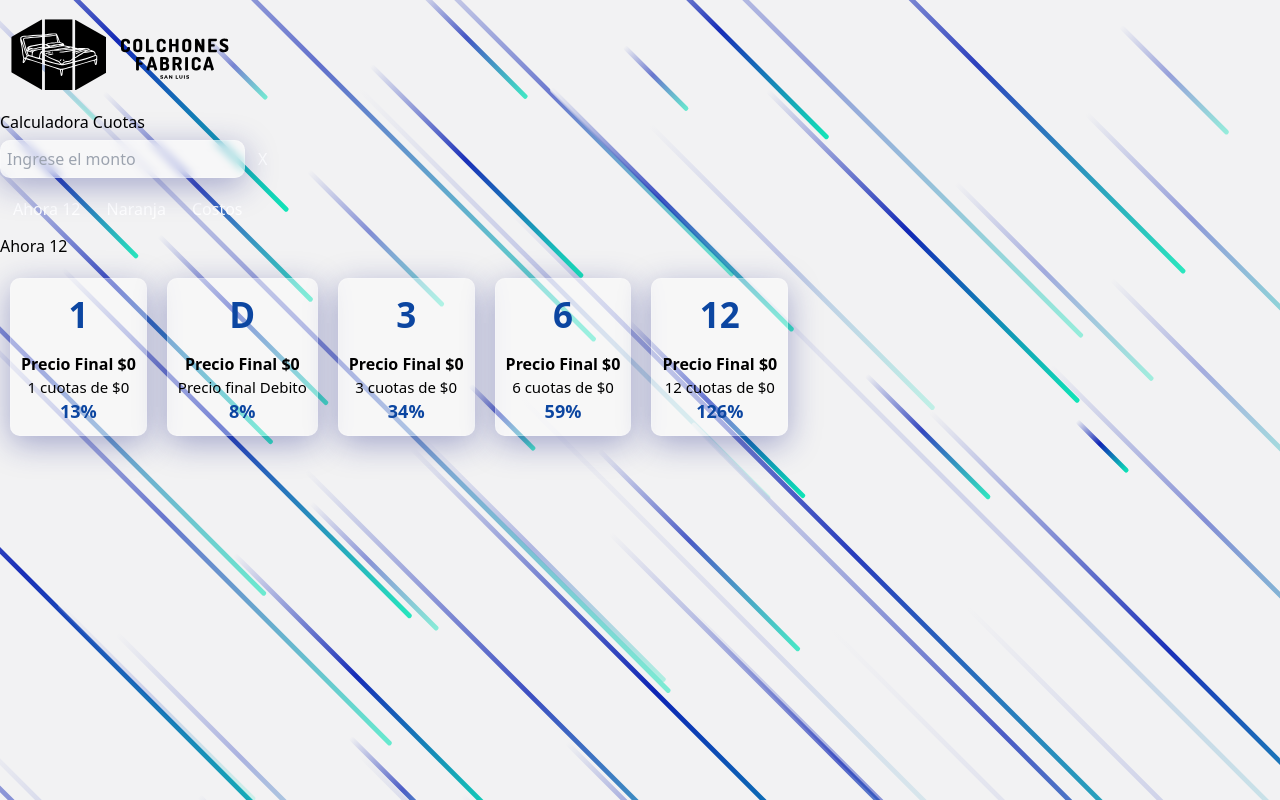
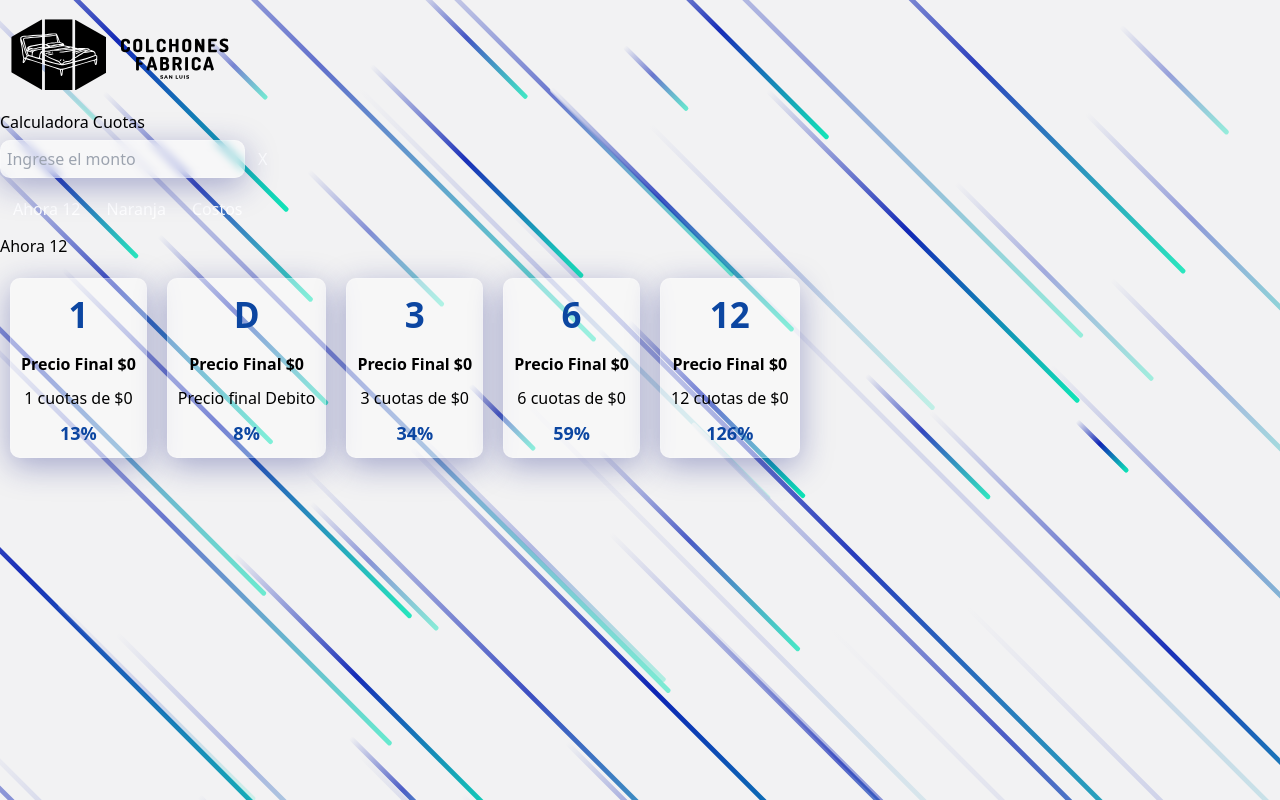
Before and after one commit to NicHeredia/CalculadoraCuotasMP-React, a React (Vite) app: page / in a window 1280 px wide. Both pictures are taken after a click on the button "Ahora 12". Built offline with nearby package versions, Linux system fonts and the light colour scheme.

Commit message:
fix visual

```diff
--- a/src/CardCuota.css
+++ b/src/CardCuota.css
@@ -37,8 +37,8 @@
 }
 
 .cardCuota__precioCuotas{
-    font-size: 15px;
-    margin: 0;
+    font-size: 16px;
+    margin: 10px 0;
 }
 
 .fade-in{
--- a/src/CardCuota.jsx
+++ b/src/CardCuota.jsx
@@ -7,7 +7,7 @@
 
     return (
         <>
-            <div className="cardCuota fade-in lg:w-1/5 w-2/5 fade-in min">
+            <div className="cardCuota fade-in lg:w-1/5 w-2/5 fade-in ">
                 <div className="cardCuota__numero">{cuota}</div>
                 <div className="cardCuota__contenedorMontos">
                     <p className="cardCuota__precioFinal">Precio Final ${Math.round(monto * montoFinal).toLocaleString("de-DE")}</p>
```
